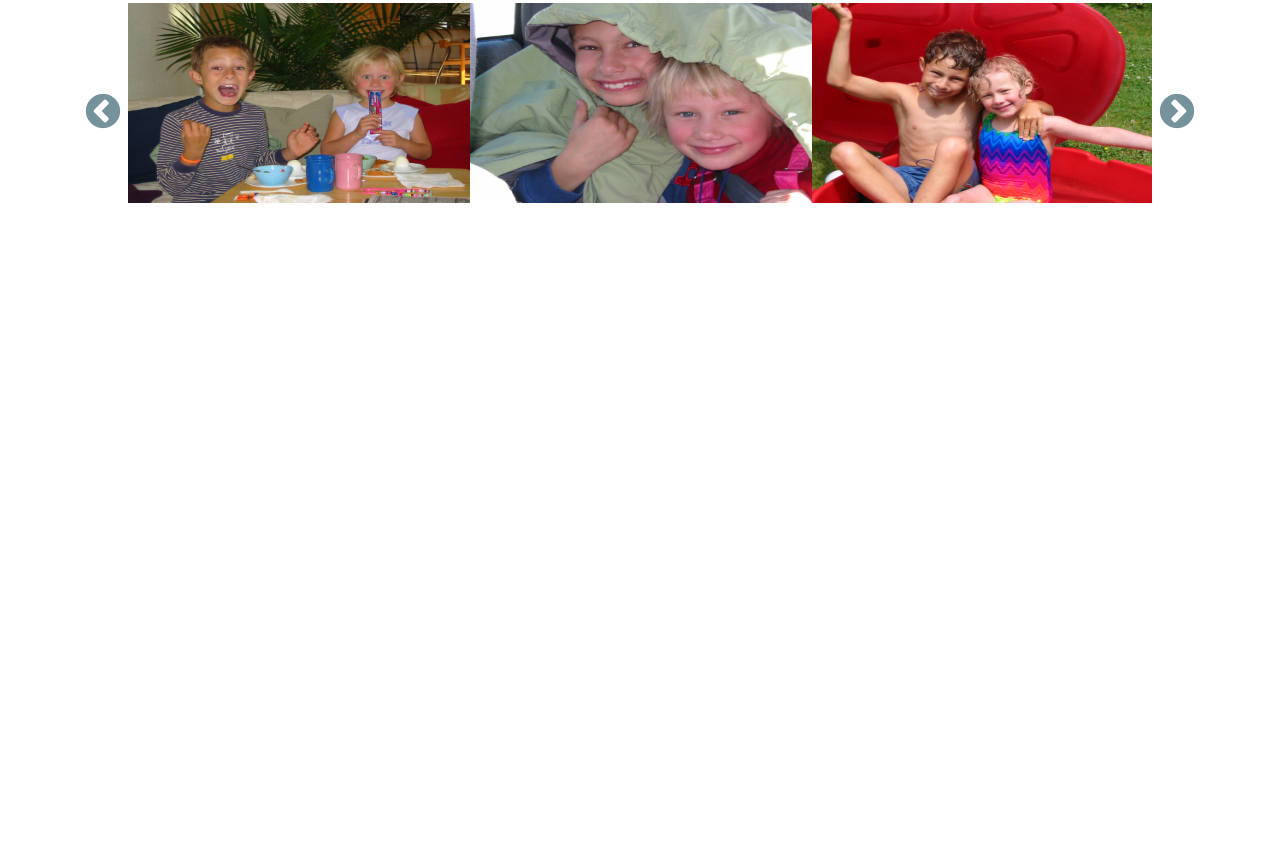
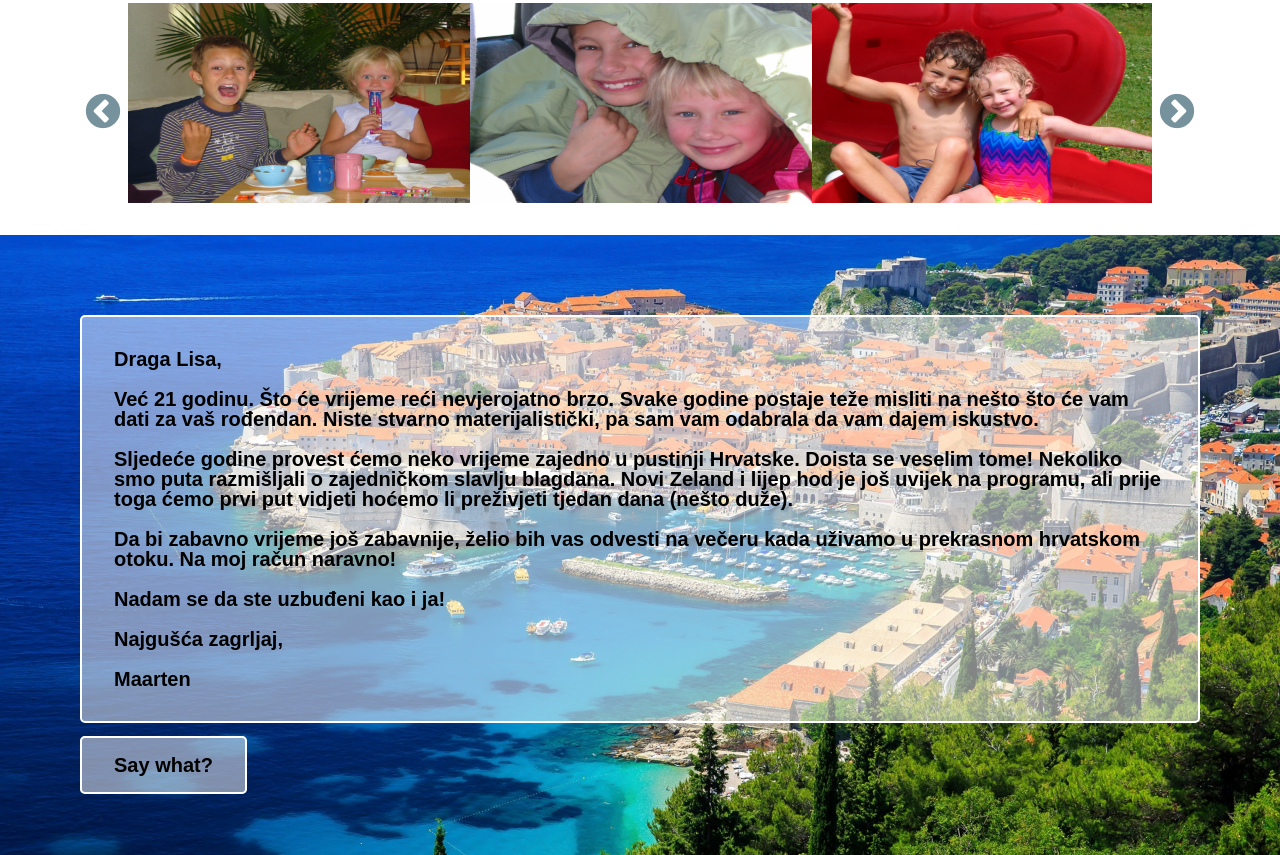
Before and after one commit to mhogeveen/LisaVerjaardag, a plain HTML site: page index.html in a window 1280 px wide. Shown: the part 669-1524 px from the top of the page. Before the commit the page ends 1192 px from the top, so only its background shows below. Drawn offline with nearby package versions, Linux system fonts and the light colour scheme; a web font is replaced by a local one.

Commit message:
Letter section complete

```diff
--- a/index.html
+++ b/index.html
@@ -25,7 +25,7 @@
       <h1>Gefeliciteerd met je 21ste verjaardag!</h1>
     </section>
 
-    <section id="galerij">
+    <section id="gallery">
       <h1>Hier een paar leuke foto's als opwarmertje:</h1>
       <div class="fotos">
         <img src="./resources/images/1.jpg" alt="">
@@ -49,6 +49,17 @@
       </div>
     </section>
 
+    <section id="letter">
+      <div class="kroatian">
+        <p>Draga Lisa,<br><br>Već 21 godinu. Što će vrijeme reći nevjerojatno brzo. Svake godine postaje teže misliti na nešto što će vam dati za vaš rođendan. Niste stvarno materijalistički, pa sam vam odabrala da vam dajem iskustvo.<br><br>Sljedeće godine provest ćemo neko vrijeme zajedno u pustinji Hrvatske. Doista se veselim tome! Nekoliko smo puta razmišljali o zajedničkom slavlju blagdana. Novi Zeland i lijep hod je još uvijek na programu, ali prije toga ćemo prvi put vidjeti hoćemo li preživjeti tjedan dana (nešto duže).<br><br>Da bi zabavno vrijeme još zabavnije, želio bih vas odvesti na večeru kada uživamo u prekrasnom hrvatskom otoku. Na moj račun naravno!<br><br>Nadam se da ste uzbuđeni kao i ja!<br><br>Najgušća zagrljaj,<br><br>Maarten</p>
+        <span>Say what?</span>
+      </div>
+      <div class="dutch">
+        <p>Lieve Lisa,<br><br>Alweer 21 jaar oud. Wat gaat de tijd ongelofelijk snel zeg. Elk jaar wordt het weer moeilijker om te bedenken wat ik jou zal geven voor je verjaardag. Je bent niet echt materialistisch ingesteld, dus heb ik er voor gekozen jou een ervaring te geven.<br><br>Volgend jaar gaan wij een tijdje samen de wildernis van Kroatië in. Daar heb ik ontzettend veel zin in! We denken er al een tijd aan om samen een vakantie te vieren. Nieuw-Zeeland en mooi wandelen staat nog steeds op het programma, maar voor die tijd gaan we eerst eens kijken of we een weekje (ietsje langer eigenlijk) met elkaar kunnen overleven.<br><br>Om die leuke tijd nog wat leuker te maken, wil ik jou graag mee uit eten nemen als we op een prachtig Kroatisch eiland aan het genieten zijn. Op mijn kosten natuurlijk!<br><br>Hopelijk heb je er even veel zin in als ik!<br><br>De dikste knuffel,<br><br>Maarten</p>
+        <span>Wacht, even terug...</span>
+      </div>
+    </section>
+
     <script type="text/javascript" src="https://code.jquery.com/jquery-3.3.1.min.js" integrity="sha256-FgpCb/KJQlLNfOu91ta32o/NMZxltwRo8QtmkMRdAu8=" crossorigin="anonymous"></script>
     <script type="text/javascript" src="https://cdnjs.cloudflare.com/ajax/libs/slick-carousel/1.9.0/slick.min.js"></script>
     <script type="text/javascript" src="./resources/javascript/main.js"></script>
--- a/resources/javascript/main.js
+++ b/resources/javascript/main.js
@@ -3,12 +3,16 @@ $(document).ready(function() {
     slidesToShow: 3,
     swipe: true,
     swipeToSlide: true,
-    //adaptiveWidth: true,
     adaptiveHeight: true,
-    //centerMode: true,
-    //centerPadding: '20px',
-    //dots: true,
-    //arrows: true;
-    //fade: true,
+  });
+
+  $('.kroatian span').click(function() {
+    $('.kroatian').css('display', 'none');
+    $('.dutch').css('display', 'block');
+  });
+
+  $('.dutch span').click(function() {
+    $('.dutch').css('display', 'none');
+    $('.kroatian').css('display', 'block');
   });
 });
--- a/resources/scss/main.scss
+++ b/resources/scss/main.scss
@@ -32,7 +32,7 @@ html {
   }
 }
 
-#galerij {
+#gallery {
   display: flex;
   flex-direction: column;
   justify-content: center;
@@ -50,7 +50,7 @@ html {
   .fotos {
     width: 80%;
     height: 200px;
-    margin: 0 0 20rem 0;
+    margin: 0 0 2rem 0;
 
     img {
       height: 200px;
@@ -70,3 +70,51 @@ html {
   font-size: 40px;
   position: relative;
 }
+
+#letter {
+  display: flex;
+  flex-direction: column;
+  justify-content: center;
+  //align-items: center;
+  width: 100%;
+  background-image: url(../images/letter-bg.jpg);
+  background-size: cover;
+  background-attachment: fixed;
+  background-position: center;
+
+  .kroatian {
+    margin: 5rem;
+  }
+
+  .dutch {
+    margin: 5rem;
+    display: none;
+  }
+
+  p {
+    font-size: 1.25rem;
+    font-weight: 600;
+    padding: 2rem;
+    margin-bottom: 2rem;
+    background-color: rgba(255, 255, 255, 0.5);
+    border-radius: 5px;
+    border: 2px solid white;
+  }
+
+  span {
+    color: black;
+    font-size: 1.25rem;
+    font-weight: 600;
+    padding: 1rem 2rem;
+    background-color: rgba(255, 255, 255, 0.5);
+    border-radius: 5px;
+    border: 2px solid white;
+    text-decoration: none;
+    cursor: pointer;
+    transition: background-color 300ms ease;
+
+    &:hover {
+      background-color: white;
+    }
+  }
+}
```
Also changed, not shown: resources/css/main.css, resources/images/letter-bg.jpg (added), 1 other file.
